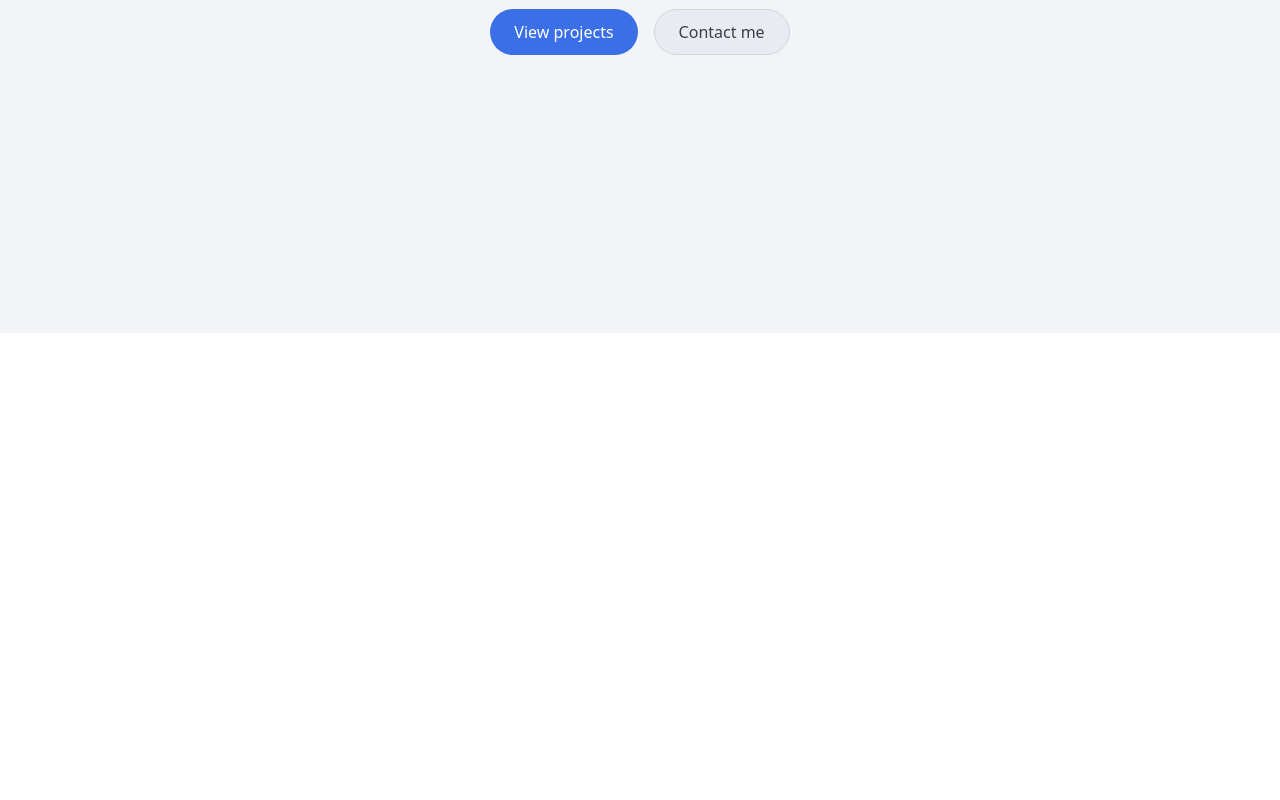
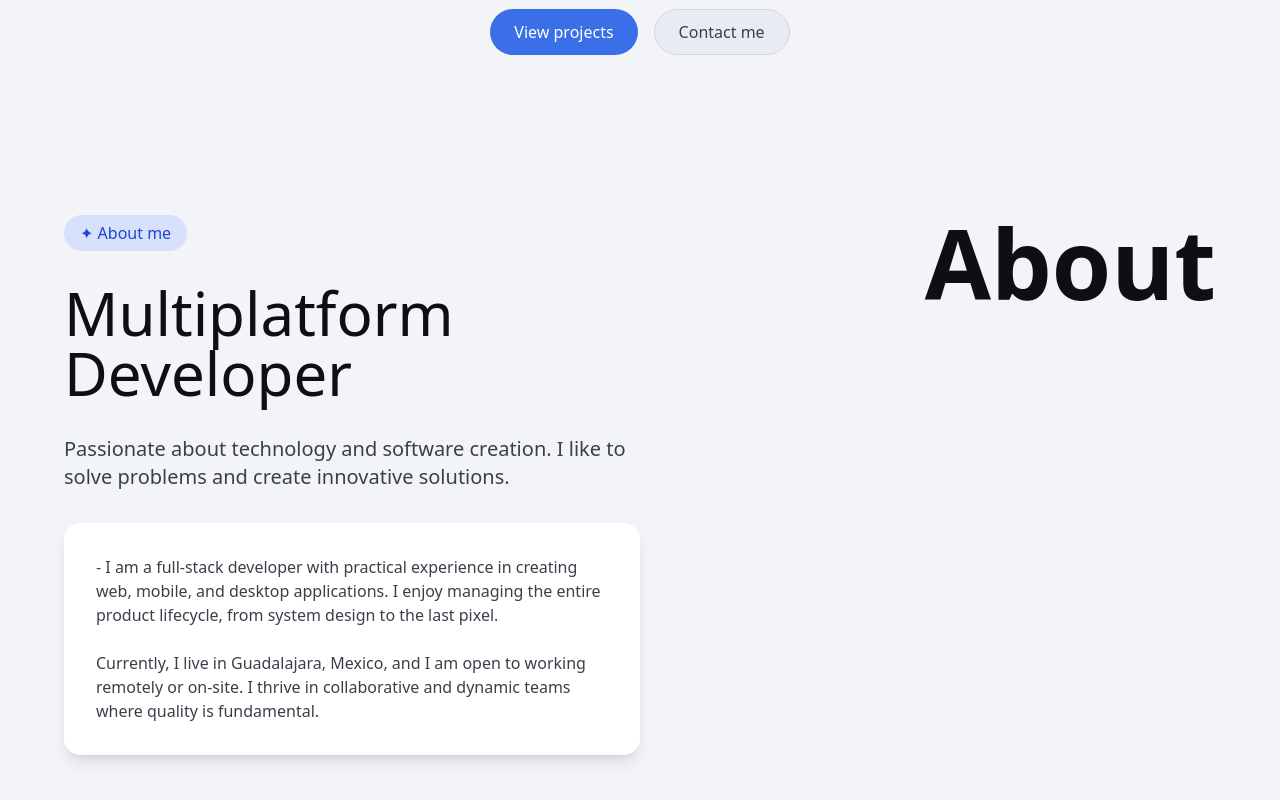
Before and after one commit to AnthonyMA5/Portfolio, a Next.js app: page /en in a window 1280 px wide. Shown: the part 548-1348 px from the top of the page. Before the commit the page ends 881 px from the top, so only its background shows below. Built offline with nearby package versions, Linux system fonts and the light colour scheme.

Commit message:
Finish about me section 1/2

```diff
--- a/src/app/[locale]/layout.tsx
+++ b/src/app/[locale]/layout.tsx
@@ -26,11 +26,11 @@ export default async function RootLayout({ params, children }: Props) {
 
   return (
     <html lang={locale} suppressHydrationWarning>
-      <body>
+      <body className="bg-app">
         <NextIntlClientProvider locale={locale} messages={messages}>
           <ThemeProvider attribute="class">
             <Navbar />
-            <main>{children}</main>
+            <main className="px-10">{children}</main>
           </ThemeProvider>
         </NextIntlClientProvider>
       </body>
--- a/src/app/[locale]/page.tsx
+++ b/src/app/[locale]/page.tsx
@@ -1,3 +1,4 @@
+import AboutSection from "@/components/sections/AboutSection";
 import HeroSection from "@/components/sections/HeroSection";
 import { getTranslations } from "next-intl/server";
 
@@ -7,6 +8,7 @@ export default async function HomePage() {
   return (
     <div className="w-full h-screen color-transition bg-app">
       <HeroSection />
+      <AboutSection />
     </div>
   );
 }
--- /dev/null
+++ b/src/components/sections/AboutSection.tsx
@@ -0,0 +1,31 @@
+import { getTranslations } from "next-intl/server";
+
+export default async function AboutSection() {
+  const t = await getTranslations("About");
+
+  return (
+    <section id="about" className="section">
+      <div className="flex w-full h-full">
+        <div className="container items-start space-y-8">
+          <div className="chip">✦ {t("title")}</div>
+          <p className="text-title">
+            {t("title2")}
+          </p>
+          <p className="text-body">
+            {t("description")}
+          </p>
+          <div className="card w-full">
+            <p className="text-caption">
+              - {t("description2")}
+              <br /><br />
+              {t("description3")}
+            </p>
+          </div>
+        </div>
+        <div className="container items-end">
+          <p className="text-heading">About</p>
+        </div>
+      </div>
+    </section>
+  );
+}
--- a/src/components/sections/HeroSection.tsx
+++ b/src/components/sections/HeroSection.tsx
@@ -5,7 +5,7 @@ export default async function HeroSection() {
 
   return (
     <section id="home" className="section">
-      <div className="w-full h-full flex flex-col items-center justify-center">
+      <div className="container">
         <div className="badge color-transition">
           <span className="status-dot">
             <span className="status-dot-ping" />
--- a/src/components/ui/Navbar.tsx
+++ b/src/components/ui/Navbar.tsx
@@ -7,7 +7,7 @@ export default async function Navbar() {
   const t4 = await getTranslations();
 
   return (
-    <nav className="sticky top-0 w-full bg-nav border-base z-50 color-transition">
+    <nav className="sticky top-0 w-full bg-nav/50 border-base z-50 color-transition backdrop-blur-lg">
       <div className="w-full mx-auto py-5 flex justify-between items-center">
         <div className="flex w-1/5 justify-center">
           <h1 className="text-xl font-bold">{t4("title")}</h1>
--- a/src/messages/en.json
+++ b/src/messages/en.json
@@ -18,6 +18,13 @@
     "experienceTitle": "Experience",
     "contactTitle": "Contact"
   },
+  "About": {
+    "title": "About me",
+    "title2": "Multiplatform Developer",
+    "description": "Passionate about technology and software creation. I like to solve problems and create innovative solutions.",
+    "description2": "I am a full-stack developer with practical experience in creating web, mobile, and desktop applications. I enjoy managing the entire product lifecycle, from system design to the last pixel.",
+    "description3": "Currently, I live in Guadalajara, Mexico, and I am open to working remotely or on-site. I thrive in collaborative and dynamic teams where quality is fundamental."
+  },
   "Language": {
     "spanish": "Spanish",
     "english": "English"
--- a/src/messages/es.json
+++ b/src/messages/es.json
@@ -18,6 +18,13 @@
     "experienceTitle": "Experiencia",
     "contactTitle": "Contacto"
   },
+  "About": {
+    "title": "Sobre mi",
+    "title2": "Desarrollador Multiplataforma",
+    "description": "Apasionado por la tecnología y la creación de software. Me gusta resolver problemas y crear soluciones innovadoras.",
+    "description2": "Soy desarrollador full-stack con experiencia práctica en la creación de aplicaciones web, móviles y de escritorio. Disfruto de la gestión integral del ciclo de vida del producto, desde el diseño del sistema hasta el último píxel.",
+    "description3": "Actualmente resido en Guadalajara, México, y estoy abierto a trabajar de forma remota o presencial. Me desenvuelvo en equipos colaborativos y dinámicos donde la calidad es fundamental."
+  },
   "Language": {
     "spanish": "Español",
     "english": "Inglés"
--- a/src/styles/globals.css
+++ b/src/styles/globals.css
@@ -51,14 +51,17 @@
   .text-subheading {
     @apply text-light-500 dark:text-light-100 text-2xl font-medium;
   }
+  .text-title {
+    @apply text-light-600 dark:text-light-100 text-6xl font-medium;
+  }
   .text-body {
-    @apply text-light-500 dark:text-dark-50;
+    @apply text-light-500 dark:text-light-50 text-xl;
   }
   .text-caption {
-    @apply text-light-400 dark:text-dark-100;
+    @apply text-light-500 dark:text-light-100 font-light;
   }
   .text-muted {
-    @apply text-light-400 dark:text-dark-100;
+    @apply text-light-400 dark:text-light-100;
   }
   .text-accent {
     @apply text-brand-500 dark:text-brand-400;
@@ -73,18 +76,18 @@
   .btn-primary {
     @apply bg-brand-500 dark:bg-brand-500 text-light-50
            rounded-full px-6 py-2.5 font-medium text-base
-           hover:opacity-90 transition-opacity duration-500 cursor-pointer;
+           hover:opacity-90 transition-opacity duration-500 ease-in-out cursor-pointer;
   }
   .btn-secondary {
     @apply bg-light-200 dark:bg-dark-100 text-light-500
            dark:text-light-50 rounded-full px-6 py-2.5
            font-medium text-base border border-light-300
            dark:border-dark-200 hover:bg-light-300
-           dark:hover:bg-dark-300 transition-colors duration-500 cursor-pointer;
+           dark:hover:bg-dark-300 transition-colors duration-500 ease-in-out cursor-pointer;
   }
   .btn-ghost {
     @apply text-brand-500 dark:text-brand-400 font-medium
-           text-base hover:underline transition-all duration-500 cursor-pointer;
+           text-base hover:underline transition-all duration-500 ease-in-out cursor-pointer;
   }
 
   /* ── Components ── */
@@ -95,14 +98,16 @@
            font-medium flex items-center gap-2;
   }
   .chip {
-    @apply bg-light-200 dark:bg-dark-200
-           text-light-400 dark:text-dark-100
-           py-1 px-3 rounded-full text-xs font-medium;
+    @apply bg-brand-100/70 dark:bg-dark-200
+           text-brand-700 dark:text-brand-400
+           py-1.5 px-4 rounded-full text-base;
   }
   .card {
-    @apply bg-light-50 dark:bg-dark-300
-           border border-light-300 dark:border-dark-200
-           rounded-2xl shadow-sm p-6;
+    @apply bg-light-50 dark:bg-dark-200
+           rounded-2xl shadow-lg p-8;
+  }
+  .container {
+    @apply w-full h-full flex flex-col items-center justify-center;
   }
   .divider {
     @apply border-t border-light-300 dark:border-dark-200;
```
